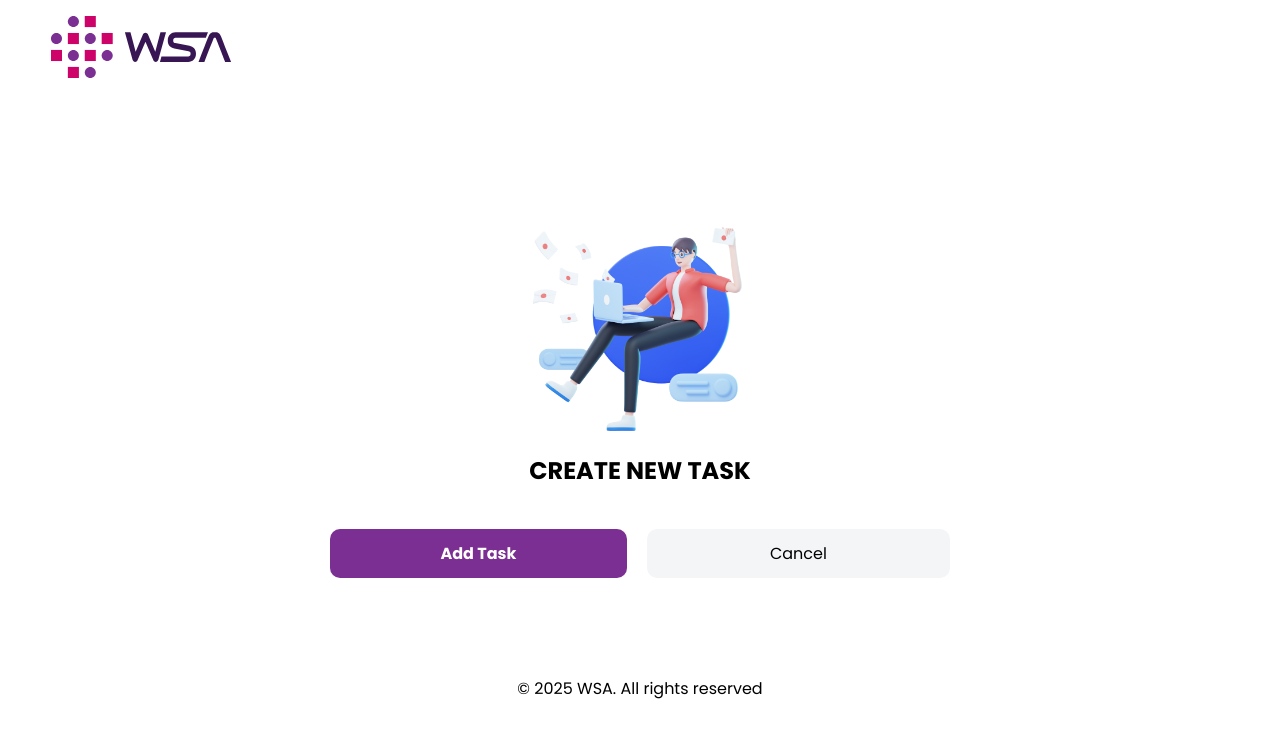
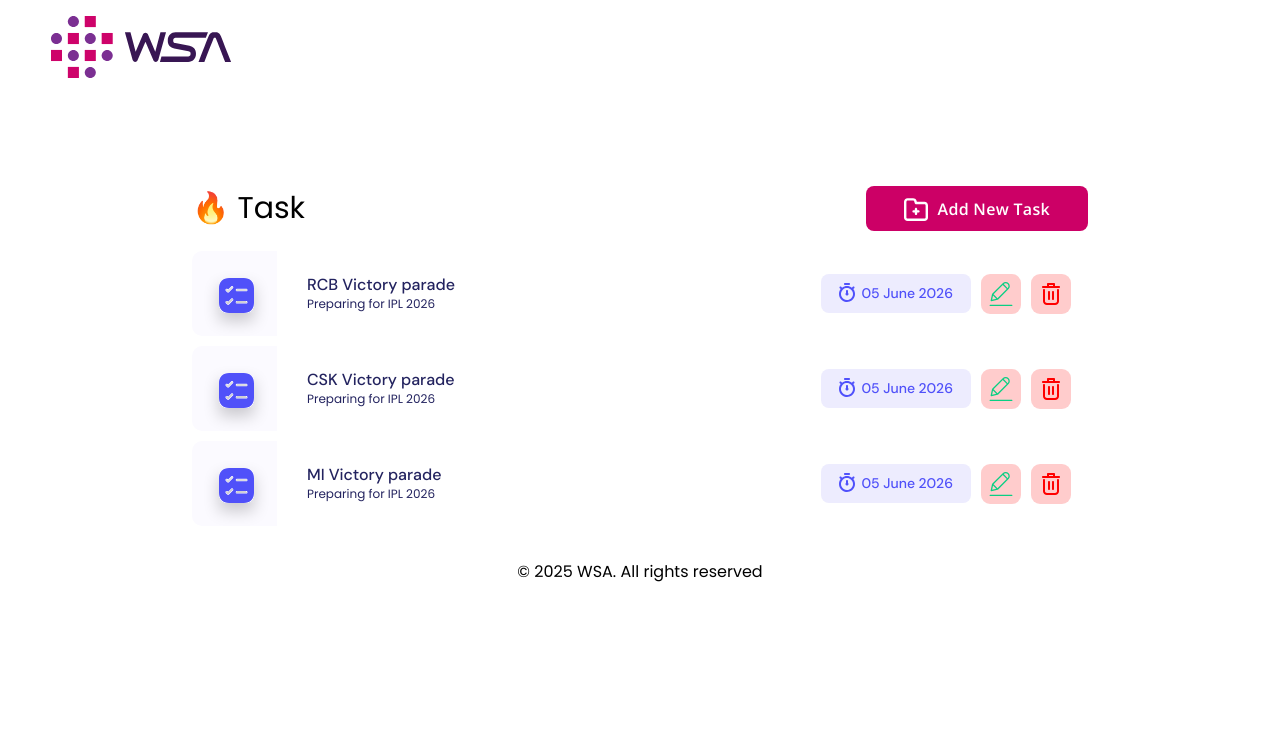
Before and after one commit to tejasCodeX/task-todo, a React (Vite) app in the folder frontend/: page / in a window 1280 px wide. Shown: the top 738 px of the page. Built offline with nearby package versions, Linux system fonts and the light colour scheme.

Commit message:
task list page is added

```diff
--- a/frontend/src/components/TaskList.jsx
+++ b/frontend/src/components/TaskList.jsx
@@ -1,9 +1,45 @@
-import React from 'react'
+import React from "react";
+import folderImg from "../assets/folder-white.svg";
+import TaskTile from "./TaskTile";
 
+let tasks = [
+  {
+    title: "RCB Victory parade",
+    description: "Preparing for IPL 2026",
+    due_date: "05 June 2026",
+  },
+  {
+    title: "CSK Victory parade",
+    description: "Preparing for IPL 2026",
+    due_date: "05 June 2026",
+  },
+  {
+    title: "MI Victory parade",
+    description: "Preparing for IPL 2026",
+    due_date: "05 June 2026",
+  },
+];
 const TaskList = () => {
   return (
-    <div>TaskList</div>
-  )
-}
+    <div className="task-list-screen content-section">
+      <div className="content-section-container">
+        <div className="task-list-header-main">
+          <p className="task-heading">🔥 Task</p>
+          <button className="add-task-btn cursor-pointer">
+            <img src={folderImg} alt="add task icon" />
+            Add New Task
+          </button>
+        </div>
 
-export default TaskList
+        {/* task list */}
+        <div className="task-list-container">
+          {tasks.map((task) => (
+            <TaskTile key={task.id} task={task} />
+          ))}
+        </div>
+      </div>
+    </div>
+  );
+};
+
+export default TaskList;
--- a/frontend/src/components/TaskMain.jsx
+++ b/frontend/src/components/TaskMain.jsx
@@ -7,7 +7,7 @@
 import Loading from "./ui/Loading";
 
 const TaskMain = () => {
-  const [currComponent, setCurrComponent] = useState("createTask");
+  const [currComponent, setCurrComponent] = useState("taskList");
 
   const showNoTaskScreen = function () {
     setCurrComponent("noTask");
--- /dev/null
+++ b/frontend/src/components/TaskTile.jsx
@@ -0,0 +1,39 @@
+import React from "react";
+import CheckedBlue from "../assets/blue-checked.svg";
+import AlarmClock from "../assets/alarm-clock.svg";
+import Edit from "../assets/edit.svg";
+import Delete from "../assets/delete.svg";
+
+const TaskTile = ({ task }) => {
+    console.log(task);
+
+  return (
+    <>
+      <div className="task-tile-container cursor-pointer">
+        <span className="task-icon-wrapper">
+          <img src={CheckedBlue} className="task-icon" alt="Task icon" />
+        </span>
+        <div className="task-text-wrapper">
+          <p className="task-primary-text">{task.title}</p>
+          <p className="task-secondary-text">{task.description}</p>
+        </div>
+        <div className="action-items-container">
+          {task.due_date && (
+            <div className="flex date-container">
+              <img src={AlarmClock} alt="clock-icon" />
+              <p className="date-text">{task.due_date}</p>
+            </div>
+          )}
+          <div className="delete-container curson-pointer">
+            <img src={Edit} alt="Edit Task Icon" />
+          </div>
+          <div className="delete-container curson-pointer">
+            <img src={Delete} alt="Delete Task Icon" />
+          </div>
+        </div>
+      </div>
+    </>
+  );
+};
+
+export default TaskTile;
```
